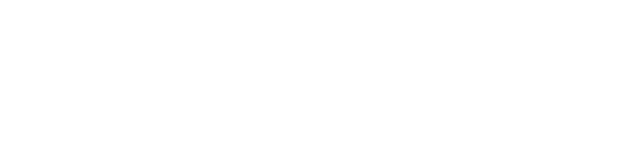
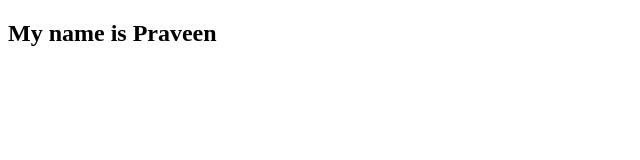
Before and after one commit to praveentilavalli/TestBook1, a plain HTML site: page index.html in a window 1280 px wide. Shown: the whole page, without its empty margins (0-640 px from the left). Drawn offline with Linux system fonts and the light colour scheme.

Commit message:
index h2 with my name is praveen

```diff
--- a/index.html
+++ b/index.html
@@ -6,6 +6,6 @@
     <title>Document</title>
 </head>
 <body>
-
+    <h2>My name is Praveen</h2>
 </body>
 </html>
```
